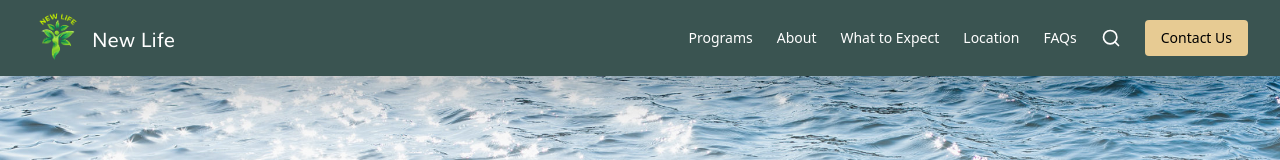
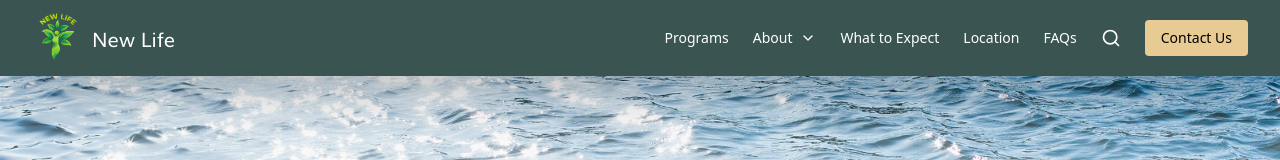
Before and after one commit to Codewithprajwol/newlife.org.np, a React (Vite) app: page /faq in a window 1280 px wide. Shown: the top 160 px of the page. Built offline with nearby package versions, Linux system fonts and the light colour scheme.

Commit message:
wip:header about dropdown link created

```diff
--- a/src/components/Header.jsx
+++ b/src/components/Header.jsx
@@ -1,9 +1,25 @@
-import { useState } from 'react';
-import { Menu, SearchIcon, X } from 'lucide-react';
+import { useEffect, useState } from 'react';
+import { ChevronDown, Menu, SearchIcon, X } from 'lucide-react';
 import { NavLink } from 'react-router-dom';
 
 export default function Header() {
   const [menuOpen, setMenuOpen] = useState(false);
+  const [aboutOpen,setAboutOpen]=useState(false);
+
+  useEffect(() => {
+    const handleClickOutside = (e) => {
+      if (
+        !e.target.closest('.about-dropdown') &&
+        !e.target.closest('.about-button')
+      ) {
+        setAboutOpen(false);
+      }
+    };
+    document.addEventListener('click', handleClickOutside);
+    return () => {
+      document.removeEventListener('click', handleClickOutside);
+    };
+  }, []);
 
   return (
     <header className="bg-[#3A5451] text-white sticky top-0 shadow-2xl z-50 w-full">
@@ -14,9 +30,28 @@ export default function Header() {
           <span className="text-xl font-medium font-['muli']">New Life</span>
         </NavLink>
         {/* Desktop Nav */}
-        <nav className="hidden lg:flex gap-6 items-center text-sm">
+        <nav className="hidden lg:flex gap-6 items-center text-sm ">
           <NavLink to="/programs" className="hover:underline">Programs</NavLink>
-          <NavLink to="/about" className="hover:underline">About</NavLink>
+          <div onClick={() => setAboutOpen(!aboutOpen)} className="relative flex items-center gap-2 about-dropdown">
+            <button
+              className="hover:underline focus:outline-none about-button"
+            >
+              About
+            </button>
+            <ChevronDown className={`transition-transform duration-300 size-4 ${aboutOpen ? "rotate-180" : ""}`} />
+            {aboutOpen && (
+              <div className=" absolute top-full left-1/2 -translate-x-1/2 mt-2 w-32 bg-white text-[#3A5451] shadow-lg rounded-md z-50 py-4">
+               <div className="w-full flex items-center flex-col gap-4">
+               <NavLink to="/about" className=" hover:underline">
+                  Meet the Team
+                </NavLink>
+                <NavLink to="/about/amenities" className=" hover:underline">
+                  Amenities
+                </NavLink>
+               </div>
+              </div>
+            )}
+          </div>
           <NavLink to="/why" className="hover:underline">What to Expect</NavLink>
           <NavLink to='/location' >Location</NavLink>
           <NavLink to="/faq" className="hover:underline">FAQs</NavLink>
--- a/src/pages/FAQs.jsx
+++ b/src/pages/FAQs.jsx
@@ -2,6 +2,7 @@ import { useState } from 'react'
 import { motion } from 'framer-motion'
 import { ChevronDown } from 'lucide-react'
 import { faqs } from '../utilities/FAQ'
+import { Link } from 'react-router-dom'
 
 const FAQs = () => {
   const [openDetail, setOpenDetail] = useState(null)
@@ -70,7 +71,7 @@ const FAQs = () => {
             </div>
             <div className='flex justify-center items-center'>
               <button className='bg-[#E7CB93] text-black px-4 py-2 rounded cursor-pointer'>
-                <a href="/contact">Contact Us</a>
+                <Link to="/contact">Contact Us</Link>
               </button>
             </div>
           </div>
```
